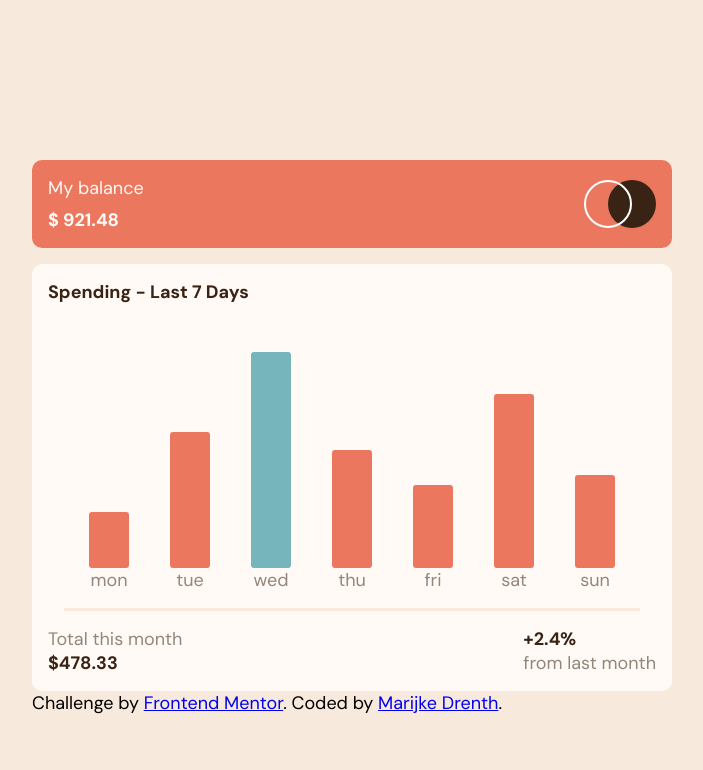
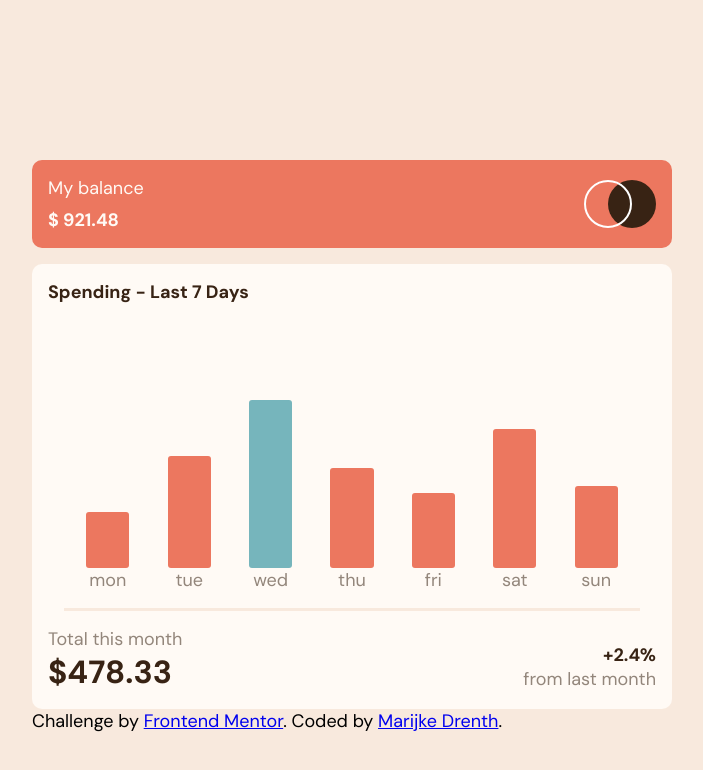
Before and after one commit to mldrenth/expenses_chart_component, a React (Create React App) app: page / in a window 1280 px wide. Shown: the top 770 px of the page, without its empty margins (288-991 px from the left). Built offline with nearby package versions, Linux system fonts and the light colour scheme.

Commit message:
Add more hover effects

```diff
--- a/src/components/SpendingOverview.tsx
+++ b/src/components/SpendingOverview.tsx
@@ -12,7 +12,7 @@ const SpendingOverview = () => {
 
     const bars = () => {
         return weeklySpending.map(entry => {
-            return <Bar day={entry.day} amount={entry.amount}  />
+            return <Bar day={entry.day} amount={entry.amount} />
         })
     }
 
@@ -23,7 +23,7 @@ const SpendingOverview = () => {
             <div className='divider'></div>
             <div className='flex flex-row justify-content-between'>
                 <div><p className='text-medium-brown'>Total this month
-                </p><p className='font-bold text-dark-brown'>$478.33</p></div> <div className='flex flex-column'><p className='font-bold text-dark-brown'>+2.4%</p><p className='text-medium-brown'>from last month</p></div></div>
+                </p><p className='font-bold text-dark-brown font-size-lg'>$478.33</p></div> <div className='flex flex-column'><p className='font-bold text-dark-brown mt-1 text-right'>+2.4%</p><p className='text-medium-brown'>from last month</p></div></div>
         </div>
     )
 }
--- a/src/styles/App.scss
+++ b/src/styles/App.scss
@@ -54,6 +54,18 @@ p {
   margin-bottom: 0.5rem;
 }
 
+.mt-1 {
+  margin-top: 1rem;
+}
+
+.text-right {
+  text-align: right;
+}
+
 .font-bold {
   font-weight: 700;
 }
+
+.font-size-lg{
+  font-size: xx-large;
+}
--- a/src/styles/components/Bar.scss
+++ b/src/styles/components/Bar.scss
@@ -2,20 +2,29 @@
 
 .bar-container {
     margin-top: auto;
+    width: 2.7rem;
 }
 
 .bar {
     background-color: variables.$primaryRed;
-    width: 2.5rem;
-    height: 90%;
+    width: 2.7rem;
+    height: 70%;
     border-radius: 3px;
     margin-top: auto;
     cursor: pointer;
 }
 
+.bar:hover {
+    background-color: lighten($color: variables.$primaryRed, $amount: 10%);
+}
+
 .bar--max {
-        background-color: variables.$primaryCyan;
-    }
+    background-color: variables.$primaryCyan;
+}
+
+.bar--max:hover {
+    background-color: lighten($color: variables.$primaryCyan, $amount: 10%);
+}
 
 .bar-tooltip {
     background-color: variables.$neutralDarkBrown;
@@ -23,4 +32,5 @@
     border-radius: 3px;
     padding: .2rem;
     margin-bottom: 0.2rem;
+    height: 2rem;
 }
```
